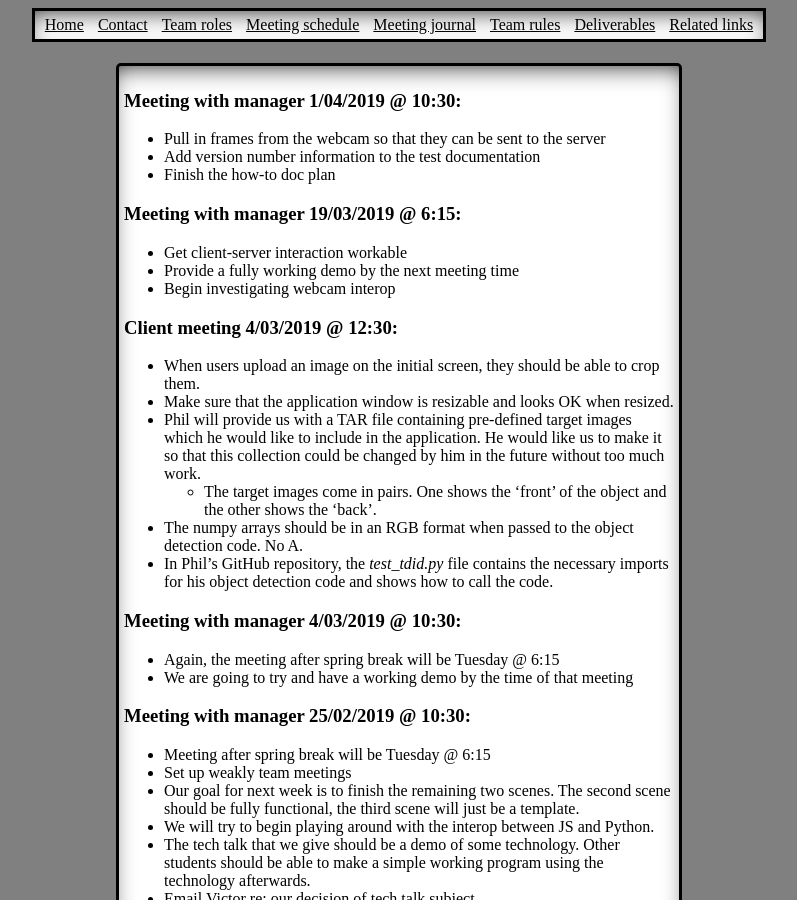
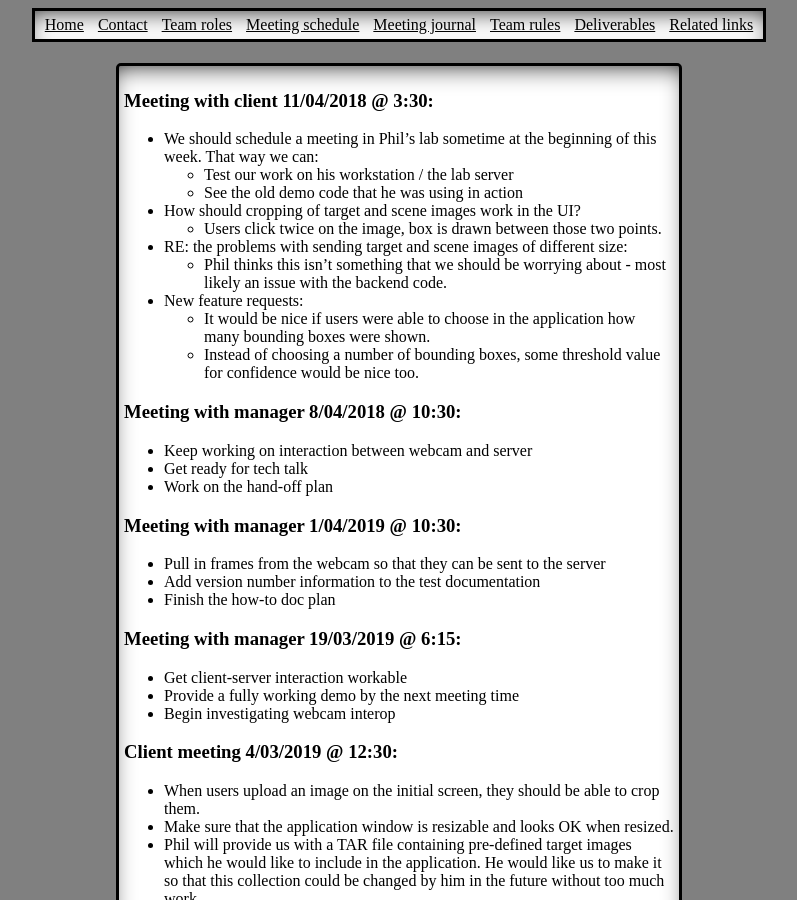
Before and after one commit to jay1723/ObjectDetectionWebsite, a Jekyll site: the page built from meeting-journal.md, in a window 1280 px wide and 900 px high. Shown: the whole window, without its empty margins (241-1038 px from the left). Built offline with Jekyll 4.4.1, drawn with Linux system fonts in a browser that asks for light colours.

Commit message:
updated meeting journal with notes from last boss and client meetings

```diff
--- a/meeting-journal.md
+++ b/meeting-journal.md
@@ -2,6 +2,23 @@
 layout: default
 title: Meeting journal
 ---
+
+### Meeting with client 11/04/2018 @ 3:30:
+* We should schedule a meeting in Phil's lab sometime at the beginning of this week. That way we can:
+	* Test our work on his workstation / the lab server
+	* See the old demo code that he was using in action
+* How should cropping of target and scene images work in the UI?
+	* Users click twice on the image, box is drawn between those two points.
+* RE: the problems with sending target and scene images of different size:
+	* Phil thinks this isn't something that we should be worrying about - most likely an issue with the backend code.
+* New feature requests:
+	* It would be nice if users were able to choose in the application how many bounding boxes were shown.
+	* Instead of choosing a number of bounding boxes, some threshold value for confidence would be nice too.
+
+### Meeting with manager 8/04/2018 @ 10:30:
+* Keep working on interaction between webcam and server
+* Get ready for tech talk
+* Work on the hand-off plan
 
 ### Meeting with manager 1/04/2019 @ 10:30:
 * Pull in frames from the webcam so that they can be sent to the server
```
